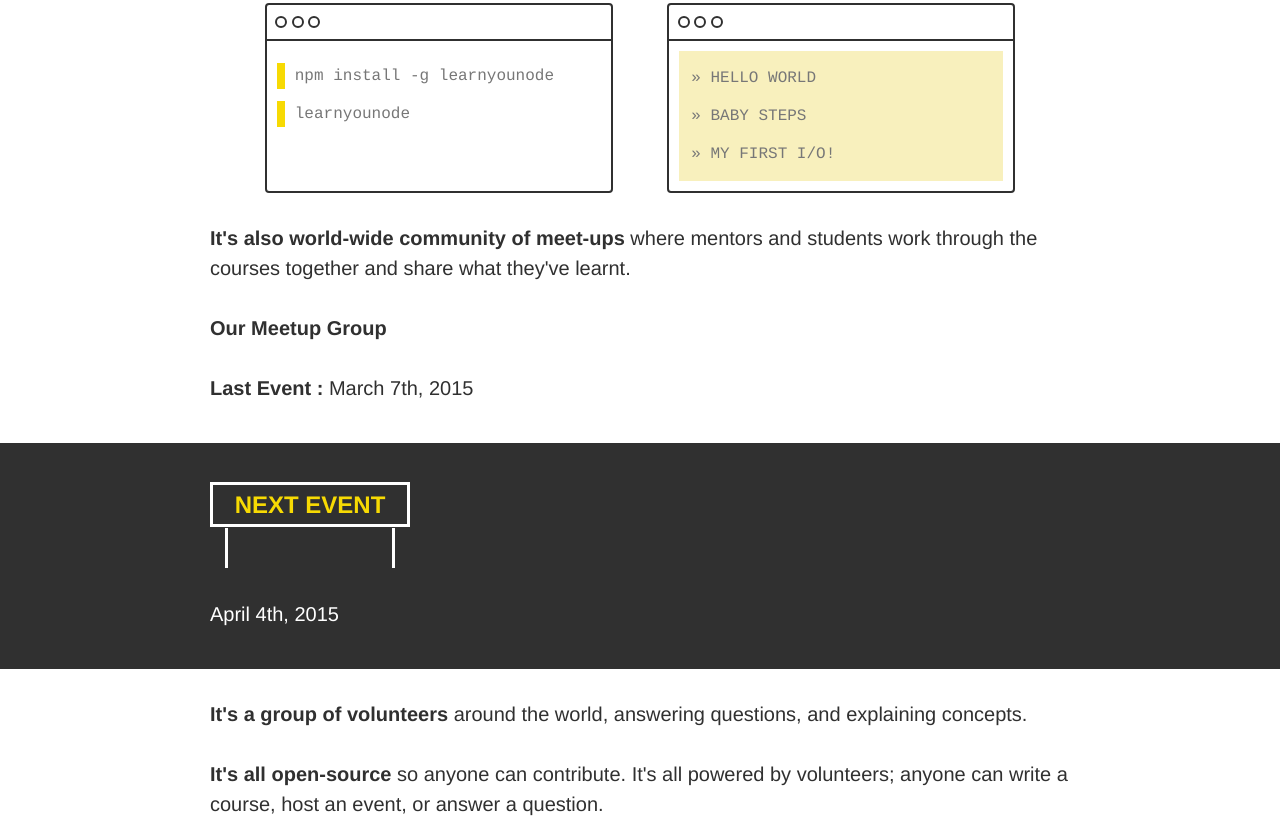
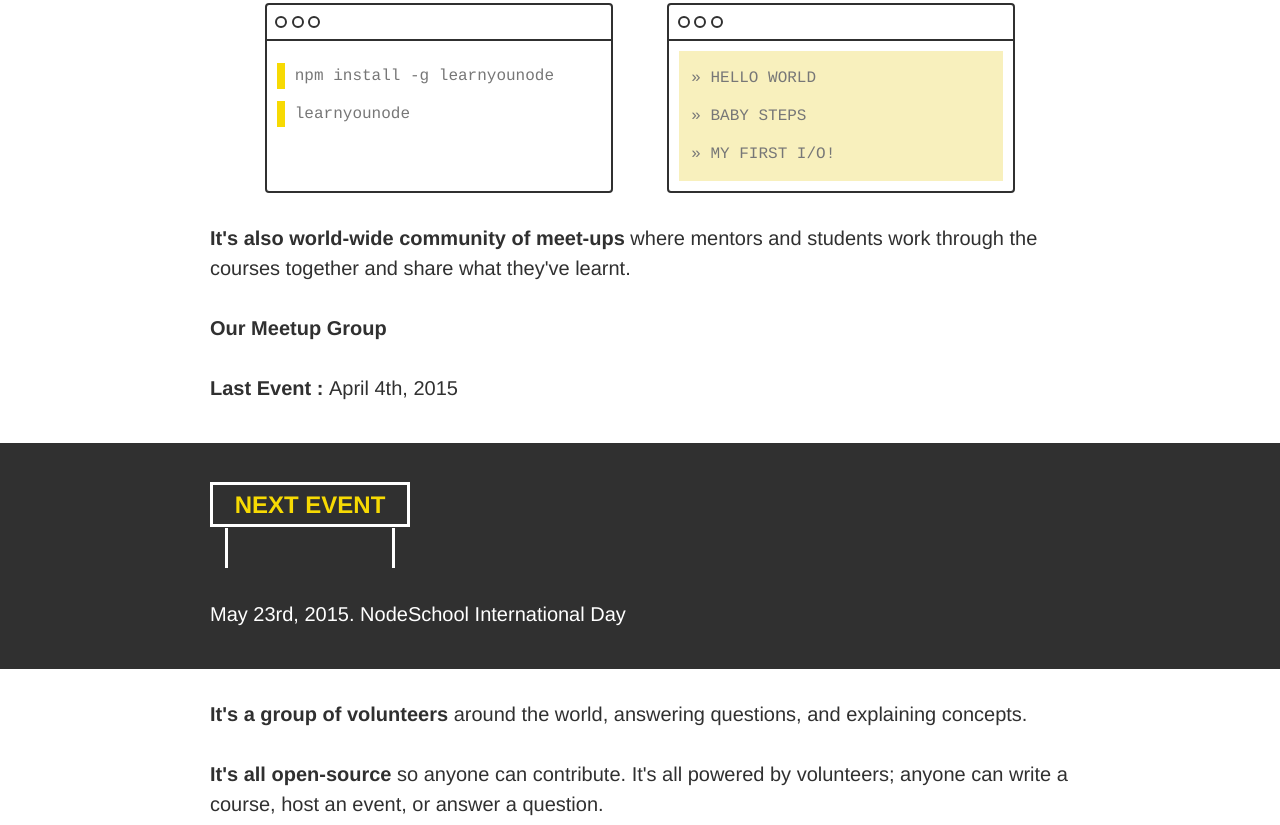
Before and after one commit to nodeschool/dhaka, a plain HTML site: page index.html in a window 1280 px wide. Shown: the part 383-1208 px from the top of the page. Drawn offline with Linux system fonts and the light colour scheme.

Commit message:
update upcoming event

```diff
--- a/index.html
+++ b/index.html
@@ -57,7 +57,7 @@
 
     <p><strong><a href="http://www.meetup.com/Dhaka-JS"> Our Meetup Group </a></strong></p>
 
-    <p><strong>Last Event : </strong><a href="http://hifipublic.com/2015/03/08/first-workshop-on-node-js-held-at-newscred"> March 7th, 2015 </a></p>
+    <p><strong>Last Event : </strong><a href="http://www.meetup.com/Dhaka-JS/events/221396829/"> April 4th, 2015 </a></p>
 
     </section>
 
@@ -69,7 +69,7 @@
         </span>
         </h2>
         <div class="event-meta list-inline">
-          <p><a href="http://www.meetup.com/Dhaka-JS/events/221396829"> April 4th, 2015 </a></p>
+          <p><a href="http://www.meetup.com/Dhaka-JS/events/222354776/"> May 23rd, 2015. NodeSchool International Day </a></p>
         </div>
       </section>
     </div>
```
